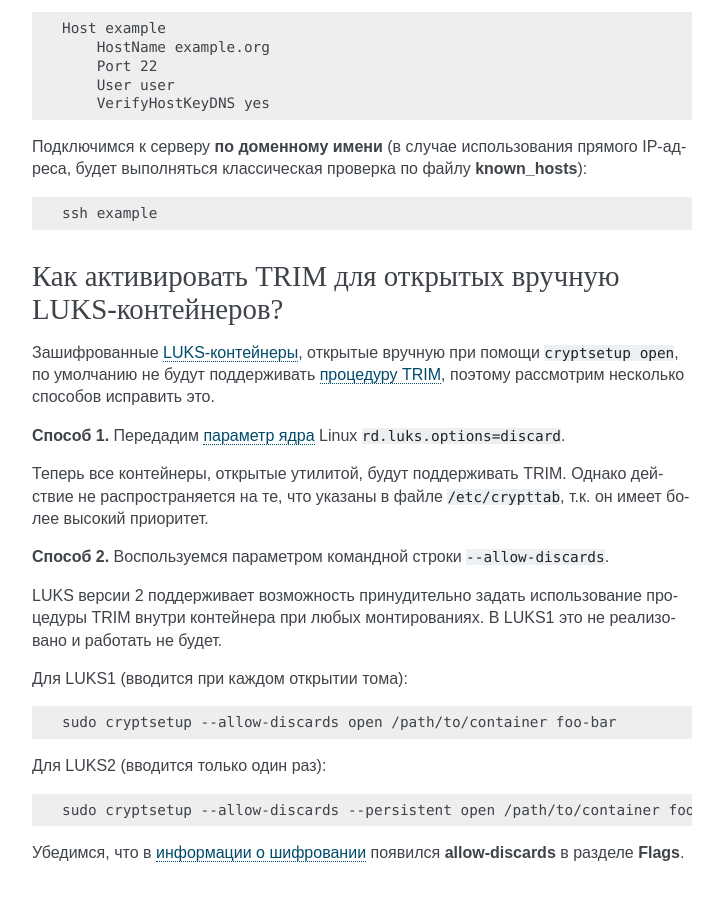
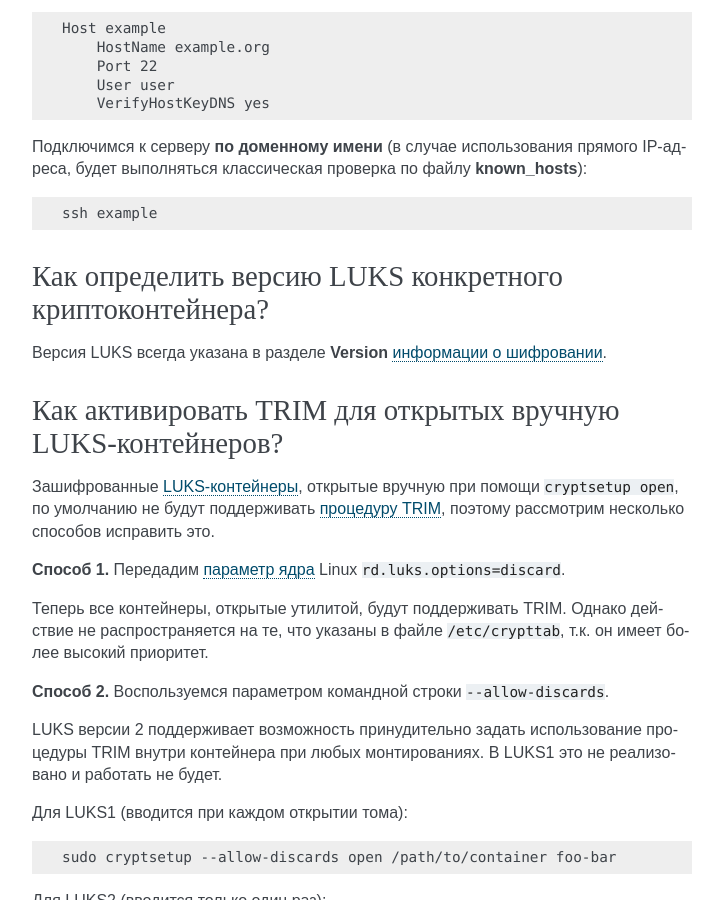
Before and after one commit to RussianFedora/FAQ, a Sphinx documentation site: the page built from source/security.rst, in a window 1280 px wide and 900 px high, scrolled down 33119 px. Shown: the whole window, without its empty margins (388-1111 px from the left). Built offline with Sphinx 7.4.7, drawn with Linux system fonts in a browser that asks for light colours; comment, search, counter and statistics services are not loaded; some of the changed text lies outside the part shown.

Commit message:
Added question about getting LUKS version.

```diff
--- a/source/security.rst
+++ b/source/security.rst
@@ -1906,6 +1906,14 @@ Cryptsetup поддерживает монтирование как :ref:`TrueCr
 
     ssh example
 
+.. index:: luks, encryption, cryptsetup
+.. _luks-version:
+
+Как определить версию LUKS конкретного криптоконтейнера?
+============================================================
+
+Версия LUKS всегда указана в разделе **Version** :ref:`информации о шифровании <luks-info>`.
+
 .. index:: luks, encryption, trim, cryptsetup
 .. _luks-trim-open:
 
```
